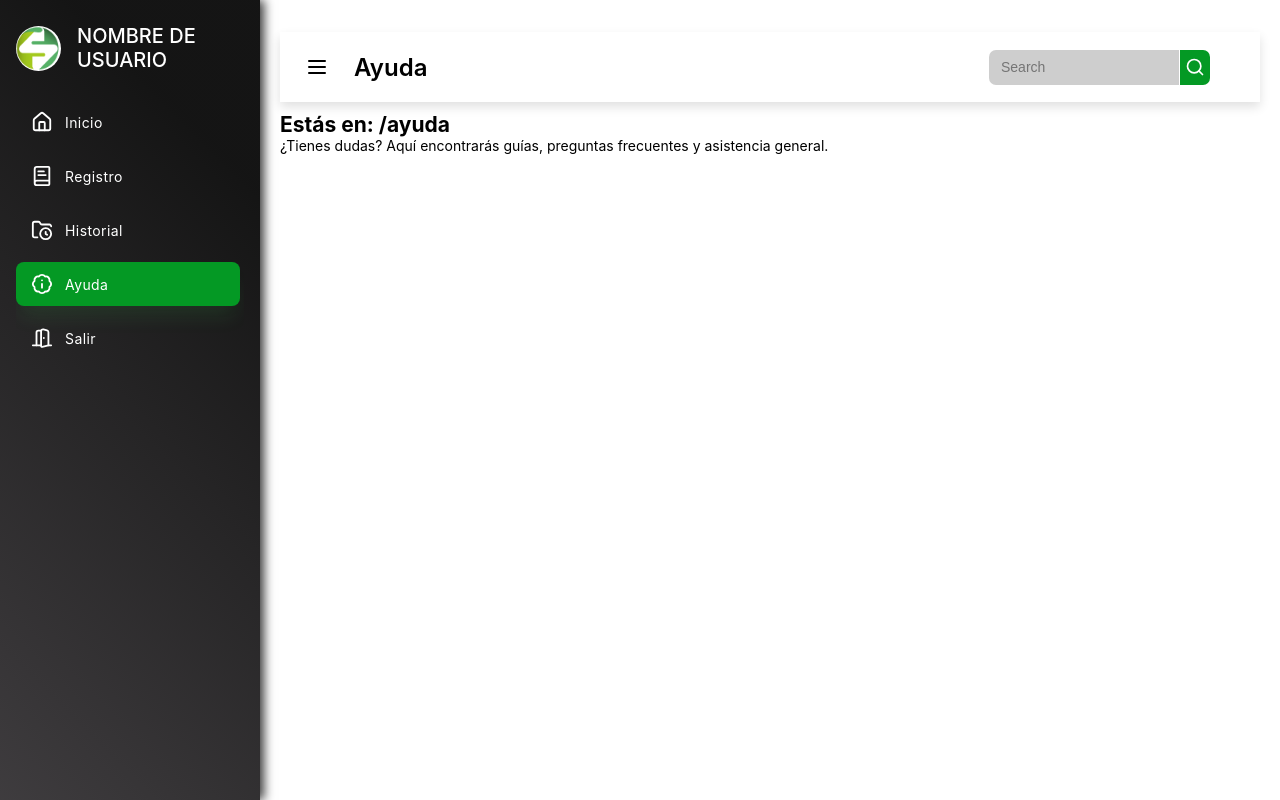
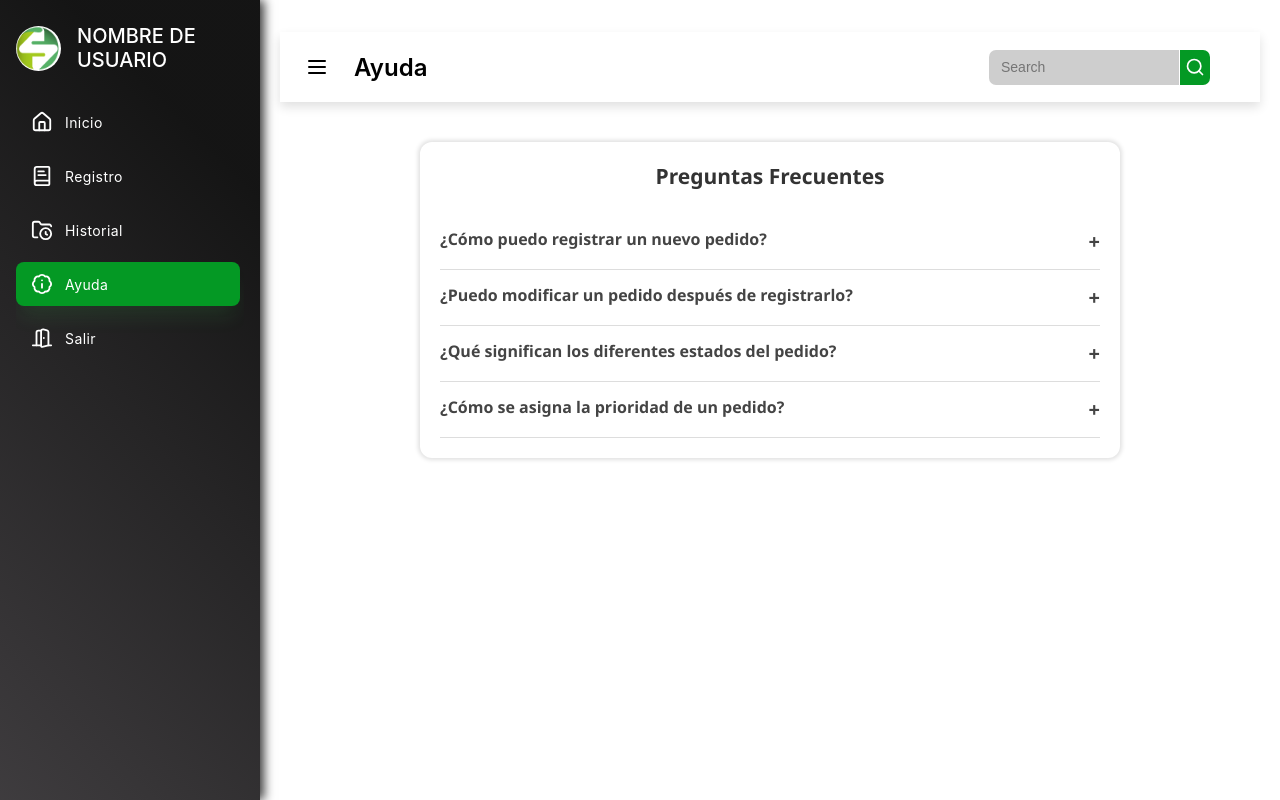
Before and after one commit to SntgRM/soluciones-hospitalarias, a React (Vite) app in the folder frontend/: page /ayuda in a window 1280 px wide. Built offline with nearby package versions, Linux system fonts and the light colour scheme; a web font is replaced by a local one.

Commit message:
ADD  - creation of the help section

```diff
--- /dev/null
+++ b/frontend/src/pages/ayuda/ayuda.css
@@ -0,0 +1,52 @@
+/* src/components/FAQ.css */
+
+.faq-container {
+  max-width: 700px;
+  margin: 40px auto;
+  padding: 20px;
+  background: #fff;
+  border-radius: 12px;
+  box-shadow: 0px 0px 4px 2px rgba(0, 0, 0, 0.123);
+  font-family: "Segoe UI", sans-serif;
+}
+
+.faq-container h2 {
+  text-align: center;
+  margin-bottom: 24px;
+  color: #333;
+}
+
+.faq-item {
+  border-bottom: 1px solid #ddd;
+  padding: 14px 0;
+}
+
+.faq-pregunta {
+  display: flex;
+  justify-content: space-between;
+  font-weight: 600;
+  font-size: 16px;
+  cursor: pointer;
+  color: #444;
+  transition: color 0.3s;
+}
+
+.faq-pregunta:hover {
+  color: var(--clr-pumpkin);
+}
+
+.faq-icon {
+  font-size: 20px;
+  font-weight: bold;
+}
+
+.faq-respuesta {
+  margin-top: 10px;
+  font-size: 15px;
+  line-height: 1.5;
+  color: #555;
+}
+
+.faq-pregunta.activa {
+  color: var(--clr-pumpkin);
+}
--- a/frontend/src/pages/ayuda/ayuda.jsx
+++ b/frontend/src/pages/ayuda/ayuda.jsx
@@ -1,10 +1,50 @@
-function Ayuda() {
+// src/components/FAQ.jsx
+import React, { useState } from 'react';
+import './ayuda.css';
+
+const preguntasFrecuentes = [
+  {
+    pregunta: "¿Cómo puedo registrar un nuevo pedido?",
+    respuesta: "Ve a la sección de 'Registrar Pedido' y completa el formulario con los datos requeridos. Luego haz clic en 'Registrar Pedido'.",
+  },
+  {
+    pregunta: "¿Puedo modificar un pedido después de registrarlo?",
+    respuesta: "Actualmente no es posible modificar un pedido desde la interfaz. Debes contactar al administrador.",
+  },
+  {
+    pregunta: "¿Qué significan los diferentes estados del pedido?",
+    respuesta: "Los estados indican el progreso del pedido: En Alistamiento, En Proceso, Empacado, En Reparto, Enviado al Cliente, o Enviado en Transportadora.",
+  },
+  {
+    pregunta: "¿Cómo se asigna la prioridad de un pedido?",
+    respuesta: "La prioridad la seleccionas tú al registrar el pedido: Alta, Media o Baja, y ayuda a determinar el orden de procesamiento.",
+  },
+];
+
+function FAQ() {
+  const [activo, setActivo] = useState(null);
+
+  const togglePregunta = (index) => {
+    setActivo(activo === index ? null : index);
+  };
+
   return (
-    <section>
-      <h2>Estás en: /ayuda</h2>
-      <p>¿Tienes dudas? Aquí encontrarás guías, preguntas frecuentes y asistencia general.</p>
-    </section>
+    <div className="faq-container">
+      <h2>Preguntas Frecuentes</h2>
+      {preguntasFrecuentes.map((item, index) => (
+        <div className="faq-item" key={index}>
+          <div
+            className={`faq-pregunta ${activo === index ? 'activa' : ''}`}
+            onClick={() => togglePregunta(index)}
+          >
+            {item.pregunta}
+            <span className="faq-icon">{activo === index ? '−' : '+'}</span>
+          </div>
+          {activo === index && <div className="faq-respuesta">{item.respuesta}</div>}
+        </div>
+      ))}
+    </div>
   );
 }
 
-export default Ayuda;
+export default FAQ;
```
